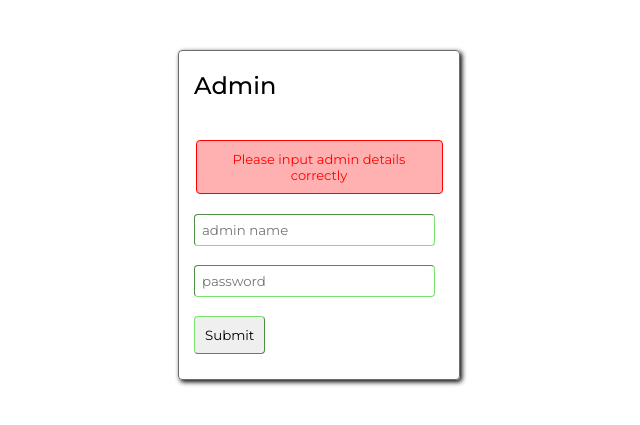
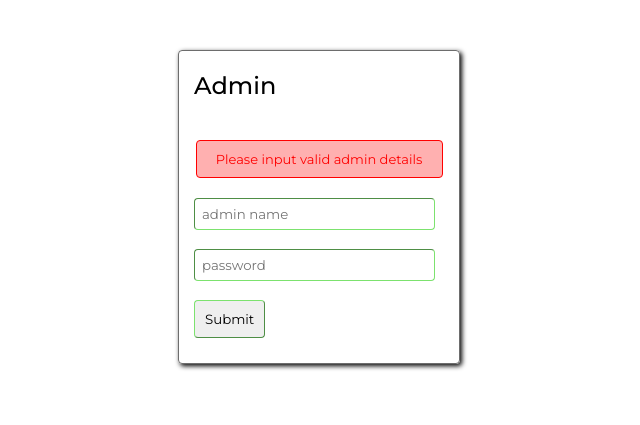
Before and after one commit to AbdulHameedAnofi/HICOMS22, a PHP site: the page made by admin.php in a window 1280 px wide. Shown: the part 71-496 px from the top of the page, without its empty margins (321-961 px from the left). Run offline with PHP 8.4, Linux system fonts and the light colour scheme.

Commit message:
removed admin link from index

```diff
--- a/admin.php
+++ b/admin.php
@@ -21,7 +21,7 @@
             $url = "http://$_SERVER[HTTP_HOST]$_SERVER[REQUEST_URI]";
 
             if (strpos($url, 'admin=invalid') == true) {
-                echo "<p class='error'>Please input admin details correctly</p>";
+                echo "<p class='error'>Please input valid admin details</p>";
             }
 
             ?>
--- a/index.php
+++ b/index.php
@@ -15,7 +15,6 @@ session_start()
         <div class="logo">
             HICOMS
         </div>
-        <a href="admin.php">Admin</a>
     </header>
 
     <form class="form" action="views/PinView.php" method="post">
```
